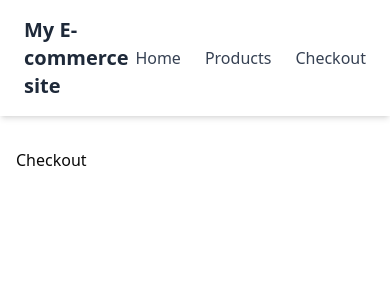
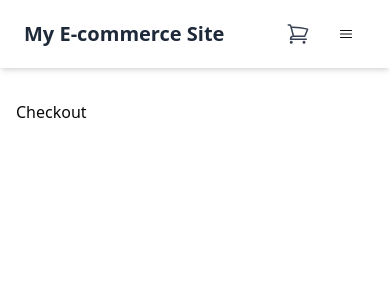
Before and after one commit to KusalChamu/e-commerce_nextjs, a Next.js app: page /checkout in a window 390 px wide. Shown: the top 300 px of the page. Built offline with nearby package versions, Linux system fonts and the light colour scheme.

Commit message:
implement mobile menu

```diff
--- a/components/navbar.tsx
+++ b/components/navbar.tsx
@@ -1,51 +1,107 @@
-"use client"
+"use client";
 
 import { useCartStore } from "@/store/cart-store";
-import { ShoppingCartIcon,Bars3Icon, XMarkIcon } from "@heroicons/react/24/outline";
+import {
+  ShoppingCartIcon,
+  Bars3Icon,
+  XMarkIcon,
+} from "@heroicons/react/24/outline";
 import Link from "next/link";
+import { useEffect, useState } from "react";
+import { Button } from "./ui/button";
 
 export const Navbar = () => {
+  const [mobileOpen, setMobileOpen] = useState(false);
+  const { items } = useCartStore();
+  const cartCount = items.reduce((acc, item) => acc + item.quantity, 0);
 
-  const { items } = useCartStore()
-  const cartCount = items.reduce((acc,item)=>acc + item.quantity,0)
+  // 🔧 FIXED RESIZE HANDLER
+  useEffect(() => {
+    const handleResize = () => {
+      if (window.innerWidth >= 768) {
+        setMobileOpen(false);
+      }
+    };
+
+    window.addEventListener("resize", handleResize);
+    return () => window.removeEventListener("resize", handleResize);
+  }, []);
 
   return (
-    <nav className="w-full bg-white shadow-md px-6 py-4 flex items-center justify-between">
-      {/* Logo / Brand */}
+    <nav className="w-full bg-white shadow-md px-6 py-4 flex items-center justify-between sticky top-0 z-50">
+
+      {/* Logo */}
       <div className="text-xl font-bold text-gray-800 hover:text-gray-600 transition">
-        <Link href="/">My E-commerce site</Link>
+        <Link href="/">My E-commerce Site</Link>
       </div>
 
-      {/* Navigation Links */}
-      <div className="flex items-center gap-6 text-gray-700">
+      {/* Desktop Navigation */}
+      <div className="hidden md:flex items-center gap-6 text-gray-700 font-medium">
+        <Link href="/" className="hover:text-blue-600 transition">Home</Link>
+        <Link href="/products" className="hover:text-blue-600 transition">Products</Link>
+        <Link href="/checkout" className="hover:text-blue-600 transition">Checkout</Link>
+      </div>
+
+      {/* Right Section */}
+      <div className="flex items-center space-x-4">
+        {/* Cart */}
+        <Link href="/checkout" className="relative">
+          <ShoppingCartIcon className="h-6 w-6 text-gray-700" />
+          {cartCount > 0 && (
+            <span className="absolute -top-2 -right-2 bg-blue-600 text-white text-xs px-1.5 py-0.5 rounded-full">
+              {cartCount}
+            </span>
+          )}
+        </Link>
+
+        {/* Mobile Menu Toggle */}
+        <Button
+          variant="ghost"
+          className="md:hidden p-2"
+          onClick={() => setMobileOpen((prev) => !prev)}
+        >
+          {mobileOpen ? (
+            <XMarkIcon className="h-6 w-6" />
+          ) : (
+            <Bars3Icon className="h-6 w-6" />
+          )}
+        </Button>
+      </div>
+
+      {/* MOBILE MENU */}
+      {mobileOpen && (
+        <div className="absolute top-full left-0 w-full bg-white shadow-md py-4 md:hidden animate-in fade-in slide-in-from-top duration-200">
+          <ul className="flex flex-col items-start space-y-4 px-6 text-gray-700 font-medium">
+            <li className="w-full">
               <Link
                 href="/"
-          className="hover:text-blue-600 transition font-medium"
+                className="block w-full hover:text-blue-600 transition"
+                onClick={() => setMobileOpen(false)}
               >
                 Home
               </Link>
+            </li>
+            <li className="w-full">
               <Link
                 href="/products"
-          className="hover:text-blue-600 transition font-medium"
+                className="block w-full hover:text-blue-600 transition"
+                onClick={() => setMobileOpen(false)}
               >
                 Products
               </Link>
+            </li>
+            <li className="w-full">
               <Link
                 href="/checkout"
-          className="hover:text-blue-600 transition font-medium"
+                className="block w-full hover:text-blue-600 transition"
+                onClick={() => setMobileOpen(false)}
               >
                 Checkout
               </Link>
+            </li>
+          </ul>
         </div>
-
-      {/* Placeholder for future items (cart, profile, etc.) */}
-      <div className="flex items-center space-x-4">
-        <Link href={"/checkout"}>
-          <ShoppingCartIcon />
-          {cartCount>0 && <span> {cartCount} </span>}
-        </Link>
-
-      </div>
+      )}
     </nav>
   );
 };
```
Lines whose indentation alone changed are shown as unchanged.
